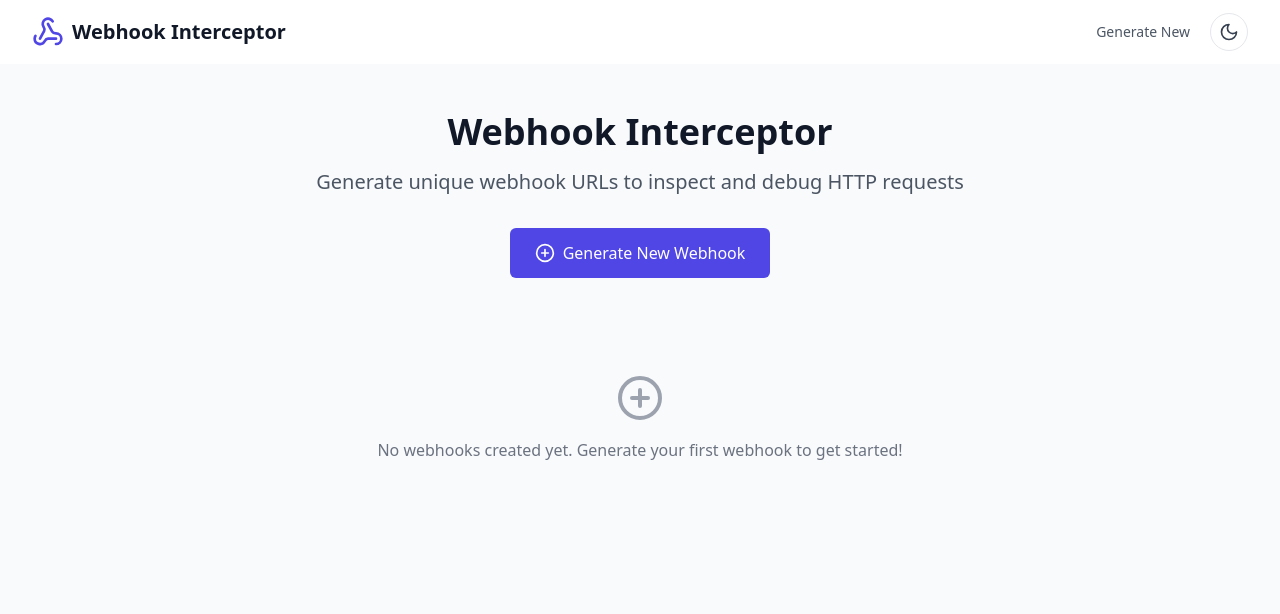
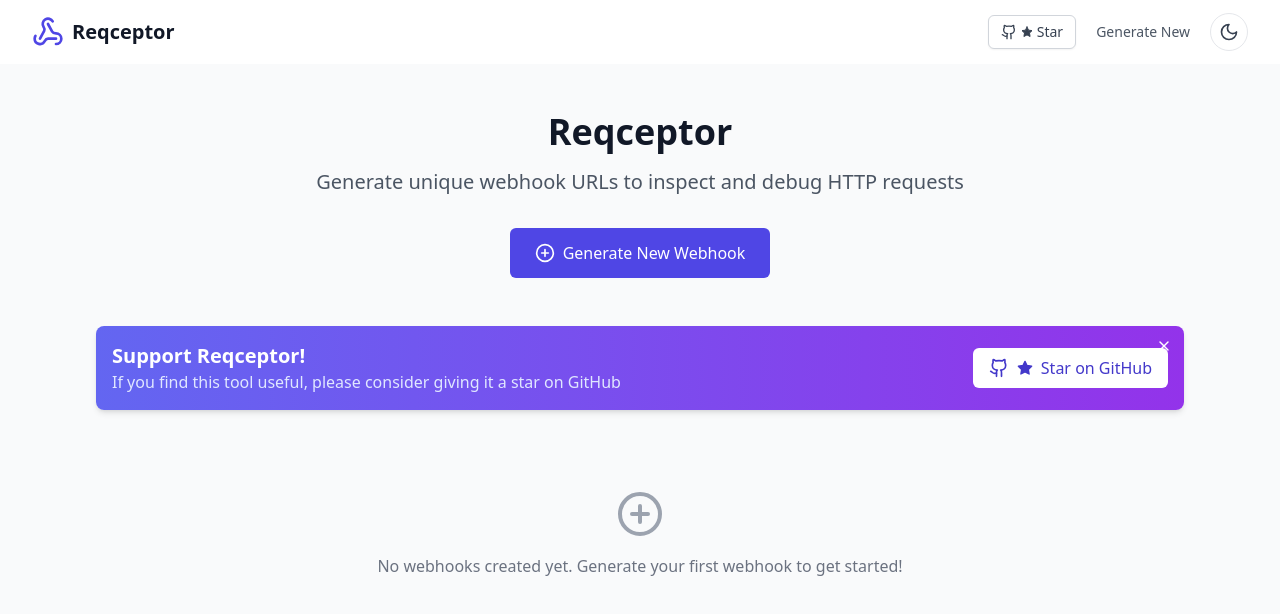
Before and after one commit to shawara/reqceptor, a React (Vite) app: page / in a window 1280 px wide. Shown: the top 614 px of the page. Built offline with nearby package versions, Linux system fonts and the light colour scheme.

Commit message:
feat: add claim ownership support

```diff
--- a/index.html
+++ b/index.html
@@ -4,22 +4,24 @@
     <meta charset="UTF-8" />
     <link rel="icon" href="/favicon.ico" type="image/x-icon" />
     <meta name="viewport" content="width=device-width, initial-scale=1.0" />
-    <title>Webhook Interceptor Application</title>
+    <title>Reqceptor - Webhook Inspection & Debugging Tool</title>
     <!-- SEO Meta Tags -->
-    <meta name="description" content="Generate unique webhook URLs to inspect and debug HTTP requests. Webhook Interceptor helps you test, inspect, and debug webhooks easily." />
-    <meta name="keywords" content="webhook, interceptor, debug, inspect, HTTP, test, URL, developer, tool" />
-    <meta name="author" content="Webhook Interceptor" />
+    <meta name="description" content="Generate unique webhook URLs to inspect and debug HTTP requests. Reqceptor helps you test, inspect, and debug webhooks easily. Open source on GitHub: github.com/shawara/reqceptor" />
+    <meta name="keywords" content="webhook, interceptor, debug, inspect, HTTP, test, URL, developer, tool, open source, github" />
+    <meta name="author" content="github.com/shawara" />
     <!-- Open Graph Meta Tags -->
-    <meta property="og:title" content="Webhook Interceptor" />
-    <meta property="og:description" content="Generate unique webhook URLs to inspect and debug HTTP requests. Webhook Interceptor helps you test, inspect, and debug webhooks easily." />
+    <meta property="og:title" content="Reqceptor - Webhook Inspection & Debugging Tool" />
+    <meta property="og:description" content="Generate unique webhook URLs to inspect and debug HTTP requests. Open source webhook interceptor available on GitHub: github.com/shawara/reqceptor" />
     <meta property="og:image" content="/reqceptor-main.png" />
     <meta property="og:type" content="website" />
-    <meta property="og:url" content="https://reqceptor.shawara.me/" />
+    <meta property="og:url" content="https://reqceptor.site/" />
     <!-- Twitter Card Meta Tags -->
     <meta name="twitter:card" content="summary_large_image" />
-    <meta name="twitter:title" content="Webhook Interceptor" />
-    <meta name="twitter:description" content="Generate unique webhook URLs to inspect and debug HTTP requests. Webhook Interceptor helps you test, inspect, and debug webhooks easily." />
+    <meta name="twitter:title" content="Reqceptor - Webhook Inspection & Debugging Tool" />
+    <meta name="twitter:description" content="Generate unique webhook URLs to inspect and debug HTTP requests. Open source webhook interceptor available on GitHub: github.com/shawara/reqceptor" />
     <meta name="twitter:image" content="/reqceptor-main.png" />
+    <!-- GitHub Repository -->
+    <meta name="github:repository" content="https://github.com/shawara/reqceptor" />
     <!-- GitHub Pages SPA Redirect -->
     <script type="text/javascript">
       (function() {
--- a/src/components/Header.tsx
+++ b/src/components/Header.tsx
@@ -1,6 +1,6 @@
 import React, { useContext } from 'react';
 import { Link } from 'react-router-dom';
-import { Webhook, Settings, Trash2, RefreshCw, Copy, Sun, Moon } from 'lucide-react';
+import { Webhook, Settings, Trash2, RefreshCw, Copy, Sun, Moon, Github, Star } from 'lucide-react';
 import { WebhookConfigContext } from '../context/WebhookConfigContext';
 
 interface HeaderProps {
@@ -45,10 +45,21 @@
           <Link to="/" className="flex items-center">
             <Webhook className="h-8 w-8 text-indigo-600" />
             <span className="ml-2 text-xl font-bold text-gray-900 dark:text-gray-100">
-              Webhook Interceptor
+              Reqceptor
             </span>
           </Link>
           <nav className="flex items-center space-x-2">
+            <a
+              href="https://github.com/shawara/reqceptor"
+              target="_blank"
+              rel="noopener noreferrer"
+              className="inline-flex items-center px-3 py-2 border border-gray-300 dark:border-gray-700 shadow-sm text-sm leading-4 font-medium rounded-md text-gray-700 dark:text-gray-200 bg-white dark:bg-gray-800 hover:bg-gray-50 dark:hover:bg-gray-700 transition-all duration-200 hover:scale-105"
+              title="Star us on GitHub"
+            >
+              <Github className="h-4 w-4 mr-1" />
+              <Star className="h-3 w-3 mr-1 fill-current" />
+              Star
+            </a>
             <Link
               to="/"
               className="text-gray-600 dark:text-gray-300 hover:text-gray-900 dark:hover:text-gray-100 px-3 py-2 rounded-md text-sm font-medium"
--- a/src/components/WebhookDetail.tsx
+++ b/src/components/WebhookDetail.tsx
@@ -1,6 +1,6 @@
 import React, { useState, useEffect, useCallback, useRef } from 'react';
 import { useParams, useNavigate } from 'react-router-dom';
-import { Copy, ArrowLeft, Settings, Send, ExternalLink, AlertCircle, CheckCircle } from 'lucide-react';
+import { Copy, ArrowLeft, Settings, Send, ExternalLink, AlertCircle, CheckCircle, Key, Github, Star, X } from 'lucide-react';
 import { useWebhooks } from '../hooks/useWebhooks';
 import { WebhookRequest, Webhook } from '../types';
 import io, { Socket } from 'socket.io-client';
@@ -14,10 +14,61 @@
 
 const API_BASE_URL = config.apiUrl;
 
+// Add GitHub star banner component
+const GitHubStarBanner = () => {
+  const [isVisible, setIsVisible] = useState(true);
+
+  // Check if banner was previously dismissed
+  useEffect(() => {
+    const dismissed = localStorage.getItem('webhook-detail-github-star-banner-dismissed');
+    if (dismissed === 'true') {
+      setIsVisible(false);
+    }
+  }, []);
+
+  const handleDismiss = () => {
+    setIsVisible(false);
+    // Store dismissal in localStorage
+    localStorage.setItem('webhook-detail-github-star-banner-dismissed', 'true');
+  };
+
+  if (!isVisible) return null;
+
+  return (
+    <div className="bg-indigo-50 dark:bg-indigo-900 p-3 flex items-center justify-between">
+      <div className="flex-1">
+        <p className="text-sm text-indigo-800 dark:text-indigo-200">
+          <span className="font-medium">Enjoying Reqceptor?</span> Please consider giving us a star on GitHub!
+        </p>
+      </div>
+      <div className="flex items-center">
+        <a
+          href="https://github.com/shawara/reqceptor"
+          target="_blank"
+          rel="noopener noreferrer"
+          className="mr-2 inline-flex items-center px-3 py-2 border border-indigo-300 shadow-sm text-sm leading-4 font-medium rounded-md text-indigo-700 dark:text-indigo-200 bg-indigo-50 dark:bg-indigo-900 hover:bg-indigo-100 dark:hover:bg-indigo-800 transition-all duration-200"
+        >
+          <Github className="h-4 w-4 mr-1" />
+          <Star className="h-3 w-3 mr-1 fill-current" />
+          Star on GitHub
+        </a>
+        <button
+          onClick={handleDismiss}
+          className="p-1 rounded-full text-indigo-500 dark:text-indigo-300 hover:bg-indigo-100 dark:hover:bg-indigo-800 transition-all duration-200"
+          aria-label="Dismiss"
+          title="Dismiss"
+        >
+          <X className="h-4 w-4" />
+        </button>
+      </div>
+    </div>
+  );
+};
+
 export default function WebhookDetail() {
   const { id } = useParams<{ id: string }>();
   const navigate = useNavigate();
-  const { getWebhook, updateWebhook } = useWebhooks();
+  const { getWebhook, updateWebhook, addWebhook, deleteWebhook } = useWebhooks();
   const [webhook, setWebhook] = useState<Webhook | null>(null);
   const [requests, setRequests] = useState<WebhookRequest[]>([]);
   const [selectedRequest, setSelectedRequest] = useState<WebhookRequest | null>(null);
@@ -387,9 +438,7 @@
       newSocket.on('requests-cleared', () => {
         console.log('Requests cleared event received');
         setRequests([]);
-        if (isOwned && id) {
-          updateWebhook(id, { requests: [] });
-        }
+        if (isOwned && id) updateWebhook(id, { requests: [] });
       });
 
       // Handle reconnection
@@ -551,8 +600,35 @@
   // Handler for Delete button
   const handleDelete = () => {
     if (id && isOwned && window.confirm('Are you sure you want to delete this webhook?')) {
-      updateWebhook(id, undefined);
+      deleteWebhook(id);
       navigate('/');
+    }
+  };
+
+  // Add a function to claim ownership of a webhook
+  const claimOwnership = () => {
+    if (!id || !webhook) return;
+
+    if (window.confirm('Do you want to claim ownership of this webhook? This will allow you to configure forwarding and manage this webhook.')) {
+      // Create a new webhook object with the current data
+      const claimedWebhook = {
+        id: id,
+        forwardUrl: '',
+        requests: requests,
+        createdAt: Date.now()
+      };
+
+      // Add to local storage
+      addWebhook(claimedWebhook);
+
+      // Update state
+      setWebhook(claimedWebhook);
+      setIsOwned(true);
+
+      console.log('🔑 Webhook claimed:', {
+        webhookId: id,
+        isOwned: true
+      });
     }
   };
 
@@ -618,6 +694,28 @@
   return (
     <WebhookConfigProvider value={configContextValue}>
       <Header webhookUrl={webhookUrl} />
+
+      {/* Add Claim Ownership button when viewing a webhook that's not owned */}
+      {webhook && !isOwned && (
+        <div className="bg-yellow-50 dark:bg-yellow-900 p-3 flex items-center justify-between">
+          <div className="flex-1">
+            <p className="text-sm text-yellow-800 dark:text-yellow-200">
+              You're viewing a shared webhook. Claim ownership to enable forwarding and configuration.
+            </p>
+          </div>
+          <button
+            onClick={claimOwnership}
+            className="ml-4 inline-flex items-center px-3 py-2 border border-yellow-300 shadow-sm text-sm leading-4 font-medium rounded-md text-yellow-700 dark:text-yellow-200 bg-yellow-50 dark:bg-yellow-900 hover:bg-yellow-100 dark:hover:bg-yellow-800 transition-all duration-200"
+          >
+            <Key className="h-4 w-4 mr-1" />
+            Claim Ownership
+          </button>
+        </div>
+      )}
+
+      {/* Add GitHub Star banner */}
+      <GitHubStarBanner />
+
       {/* Forwarding Config Modal */}
       {isConfigModalOpen && (
         <div className="fixed inset-0 z-50 flex items-center justify-center bg-black bg-opacity-40">
--- a/src/pages/GeneratePage.tsx
+++ b/src/pages/GeneratePage.tsx
@@ -1,11 +1,61 @@
-import React from 'react';
-import { PlusCircle, ExternalLink, Copy, Trash2 } from 'lucide-react';
+import React, { useState, useEffect } from 'react';
+import { PlusCircle, ExternalLink, Copy, Trash2, Github, Star, X } from 'lucide-react';
 import { useNavigate } from 'react-router-dom';
 import { v4 as uuidv4 } from 'uuid';
 import { useWebhooks } from '../hooks/useWebhooks';
 import { config } from '../config';
 
 const API_BASE_URL = config.apiUrl;
+
+// GitHub Star Banner Component
+const GitHubStarBanner = () => {
+  const [isVisible, setIsVisible] = useState(true);
+
+  // Check if banner was previously dismissed
+  useEffect(() => {
+    const dismissed = localStorage.getItem('generate-page-github-star-banner-dismissed');
+    if (dismissed === 'true') {
+      setIsVisible(false);
+    }
+  }, []);
+
+  const handleDismiss = () => {
+    setIsVisible(false);
+    // Store dismissal in localStorage
+    localStorage.setItem('generate-page-github-star-banner-dismissed', 'true');
+  };
+
+  if (!isVisible) return null;
+
+  return (
+    <div className="bg-gradient-to-r from-indigo-500 to-purple-600 text-white p-4 rounded-lg shadow-md mb-8 relative">
+      <button
+        onClick={handleDismiss}
+        className="absolute top-2 right-2 p-1 rounded-full text-white hover:bg-indigo-600 transition-all duration-200"
+        aria-label="Dismiss"
+        title="Dismiss"
+      >
+        <X className="h-4 w-4" />
+      </button>
+      <div className="flex flex-col md:flex-row items-center justify-between">
+        <div className="mb-4 md:mb-0">
+          <h2 className="text-xl font-bold">Support Reqceptor!</h2>
+          <p className="text-indigo-100">If you find this tool useful, please consider giving it a star on GitHub</p>
+        </div>
+        <a
+          href="https://github.com/shawara/reqceptor"
+          target="_blank"
+          rel="noopener noreferrer"
+          className="inline-flex items-center px-4 py-2 bg-white text-indigo-700 rounded-md font-medium hover:bg-indigo-50 transition-all duration-200 transform hover:scale-105"
+        >
+          <Github className="h-5 w-5 mr-2" />
+          <Star className="h-4 w-4 mr-2 fill-current" />
+          Star on GitHub
+        </a>
+      </div>
+    </div>
+  );
+};
 
 export default function GeneratePage() {
   const navigate = useNavigate();
@@ -51,7 +101,7 @@
     <div className="min-h-screen bg-gray-50 dark:bg-gray-900">
       <div className="max-w-6xl mx-auto py-12 px-4 sm:px-6 lg:px-8">
         <div className="text-center mb-12">
-          <h1 className="text-4xl font-bold text-gray-900 dark:text-gray-100 mb-4">Webhook Interceptor</h1>
+          <h1 className="text-4xl font-bold text-gray-900 dark:text-gray-100 mb-4">Reqceptor</h1>
           <p className="text-xl text-gray-600 dark:text-gray-300 mb-8">
             Generate unique webhook URLs to inspect and debug HTTP requests
           </p>
@@ -63,6 +113,9 @@
             Generate New Webhook
           </button>
         </div>
+
+        {/* GitHub Star Banner */}
+        <GitHubStarBanner />
 
         {webhooks.length > 0 && (
           <div className="bg-white dark:bg-gray-800 shadow-sm rounded-lg overflow-hidden">
```
Also changed, not shown: 1 other file (tests, documents, lock files or other folders).
